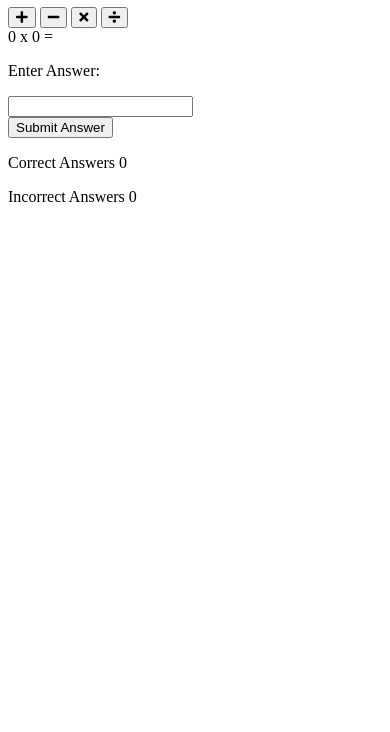
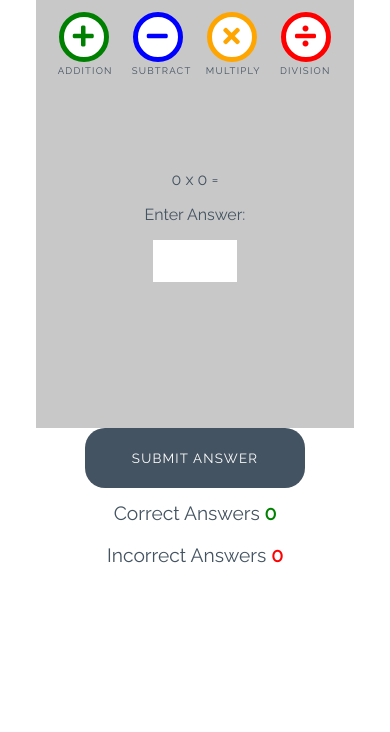
Before and after one commit to NatalieLockyer/love-maths, a plain HTML site: page index.html in a window 390 px wide. Shown: the part 112-844 px from the top of the page. Drawn offline with Linux system fonts and the light colour scheme.

Commit message:
Ass styles for game

```diff
--- a/assets/css/style.css
+++ b/assets/css/style.css
@@ -0,0 +1,254 @@
+/* --------- Global style */
+
+body {
+    background-color: white;
+    font-family: "Raleway", sans-serif;
+    color: #445361;
+    text-align: center;
+}
+
+/* --------- Heading */
+
+.heading {
+    text-align: center;
+    font-size: 2.5rem;
+}
+
+.logo {
+    height: 40px;
+    padding-right: 5px;
+}
+
+/* --------- Game layout */
+
+.game-area {
+    background-color: #c8c8c9;
+    box-sizing: border-box;
+    width: 85%;
+    height: 65vh;
+    max-height: 450px;
+    max-width: 830px;
+    margin-left: auto;
+    margin-right: auto;
+    padding: 1%;
+}
+
+.question-area {
+    width: 50%;
+    font-size: 2rem;
+    margin: auto;
+    padding: 50px 0;
+}
+
+.question-area span {
+    padding: 0 15px;
+}
+
+.score-area {
+    margin: 5px auto;
+    width: 60%;
+    font-size: 1.2rem;
+}
+
+.controls-area {
+    width: 85%;
+    margin: 30px auto;
+}
+
+#score {
+    color: green;
+    font-weight: bold;
+}
+
+#incorrect {
+    color: red;
+    font-weight: bold;
+}
+
+.answer-message {
+    display: none;
+    font-size: 1rem;
+}
+
+#answer-box {
+    border: none;
+    color: #445361;
+    display: inline-block;
+    height: 40px;
+    width: 80px;
+    font-size: 1.2rem;
+}
+
+.scores {
+    display: inline-block;
+    padding: 25px;
+}
+
+/* --------- Buttons */
+
+.btn {
+    width: 220px;
+    height: 60px;
+    font-family: "Raleway", sans-serif;
+    text-transform: uppercase;
+    letter-spacing: 1.2px;
+    color: white;
+}
+
+.btn:focus {
+    outline: none;
+}
+
+.btn--big {
+    padding-top: 10px;
+    border-radius: 50%;
+    background-color: white;
+    border: 10px solid;
+    width: 100px;
+    height: 100px;
+    font-size: 3.2rem;
+    margin: 0 30px;
+    transition: all 0.5s;
+}
+
+.btn--big::after {
+    content: attr(data-type);
+    font-size: 1rem;
+    color: #445361;
+    position: relative;
+    left: -0.5em;
+}
+
+.btn--blue {
+    border-color: blue;
+    color: blue;
+}
+
+.btn--blue:active,
+.btn--blue:hover {
+    background-color: darkblue;
+    color: white;
+}
+
+.btn--orange {
+    border-color: orange;
+    color: orange;
+}
+
+.btn--orange:active,
+.btn--orange:hover {
+    background-color: darkorange;
+    color: white;
+}
+
+.btn--red {
+    border-color: red;
+    color: red;
+}
+
+.btn--red:active,
+.btn--red:hover {
+    background-color: darkred;
+    color: white;
+}
+
+.btn--green {
+    border-color: green;
+    color: green;
+}
+
+.btn--green:active,
+.btn--green:hover {
+    background-color: darkgreen;
+    color: white;
+}
+
+.btn--gray {
+    margin-top: 25px;
+    background-color: #445361;
+    border: 1px transparent;
+    border-radius: 20px;
+}
+
+.btn--gray:active,
+.btn--gray:hover {
+    background-color: #0d1013;
+}
+
+/* --------- Media queries */
+
+@media (max-width: 414px) {
+    .controls-area {
+        width: 100%;
+    }
+
+    .btn--big {
+        margin: 0 10px;
+        padding: 5px;
+        border: 5px solid;
+        width: 50px;
+        height: 50px;
+        font-size: 1.5rem;
+    }
+
+    .btn--big::after {
+        font-size: 0.6rem;
+        left: -0.7rem;
+    }
+
+    .question-area {
+        padding: 10% 0;
+        width: 100%;
+    }
+
+    .question-area span {
+        padding: 0;
+    }
+
+    .answer-message {
+        display: block;
+    }
+
+    #answer-box {
+        display: block;
+        margin: 0 auto;
+    }
+
+    .btn--gray {
+        margin-top: 0;
+    }
+
+    .score-area {
+        width: 100%;
+    }
+
+    .scores {
+        margin: 0.5em auto;
+        display: block;
+        padding: 5px;
+    }
+
+    .heading {
+        font-size: 2rem;
+    }
+}
+
+@media (max-width: 320px) {
+    .game-area {
+        height: 70vh;
+    }
+
+    .controls-area {
+        width: 75%;
+        margin: 10px auto;
+    }
+
+    .btn--big {
+        margin: 10px 10px;
+    }
+
+    .question-area {
+        padding: 10px 0;
+    }
+
+}
--- a/index.html
+++ b/index.html
@@ -20,10 +20,10 @@
 
     <div class="game-area">
         <div class="controls-area">
-            <button class="btn btn--big btn--green"><i class="fas fa-plus"></i></button>
-            <button class="btn btn--big btn--blue"><i class="fas fa-minus"></i></button>
-            <button class="btn btn--big btn--orange"><i class="fas fa-times"></i></button>
-            <button class="btn btn--big btn--red"><i class="fas fa-divide"></i></button>
+            <button data-type="addition" class="btn btn--big btn--green"><i class="fas fa-plus"></i></button>
+            <button data-type="subtract" class="btn btn--big btn--blue"><i class="fas fa-minus"></i></button>
+            <button data-type="multiply" class="btn btn--big btn--orange"><i class="fas fa-times"></i></button>
+            <button data-type="division" class="btn btn--big btn--red"><i class="fas fa-divide"></i></button>
         </div>
         <div class="question-area"></div>
         <span id="operand1">0</span>
@@ -33,7 +33,7 @@
         <p class="answer-message">Enter Answer:</p>
         <input id="answer-box" type="number">
     </div>
-    <button class="btn btn--gray">Submit Answer</button>
+    <button data-type="submit" class="btn btn--gray">Submit Answer</button>
 
     <div class="score-area">
         <p class="scores">Correct Answers <span id="score">0</span></p>
```
